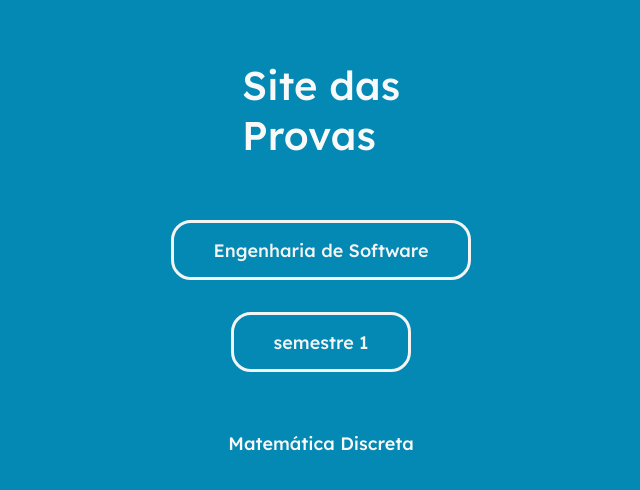
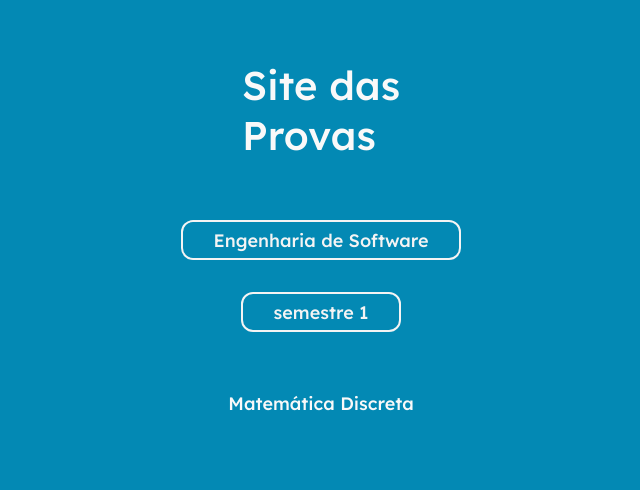
Before and after one commit to juliopontocom/sitedasprovas, a React (Vite) app: page / in a window 1280 px wide. Shown: the top 490 px of the page, without its empty margins (319-959 px from the left). Built offline with nearby package versions, Linux system fonts and the light colour scheme.

Commit message:
update botoes

```diff
--- a/src/componentes/container/styles.module.css
+++ b/src/componentes/container/styles.module.css
@@ -24,10 +24,10 @@
 }
 
 .botaoCurso{
-    width: 300px;
-    height: 60px;
-    border: 3px solid var(--white-200);
-    border-radius: 20px;
+    width: 280px;
+    height: 40px;
+    border: 2px solid var(--white-200);
+    border-radius: 12px;
     display: flex;
     align-items: center;
     justify-content: center;
@@ -36,10 +36,10 @@
 }
 
 .botaoSemestre{
-    width: 180px;
-    height: 60px;
-    border: 3px solid var(--white-200);
-    border-radius: 20px;
+    width: 160px;
+    height: 40px;
+    border: 2px solid var(--white-200);
+    border-radius: 12px;
     display: flex;
     align-items: center;
     justify-content: center;
```
